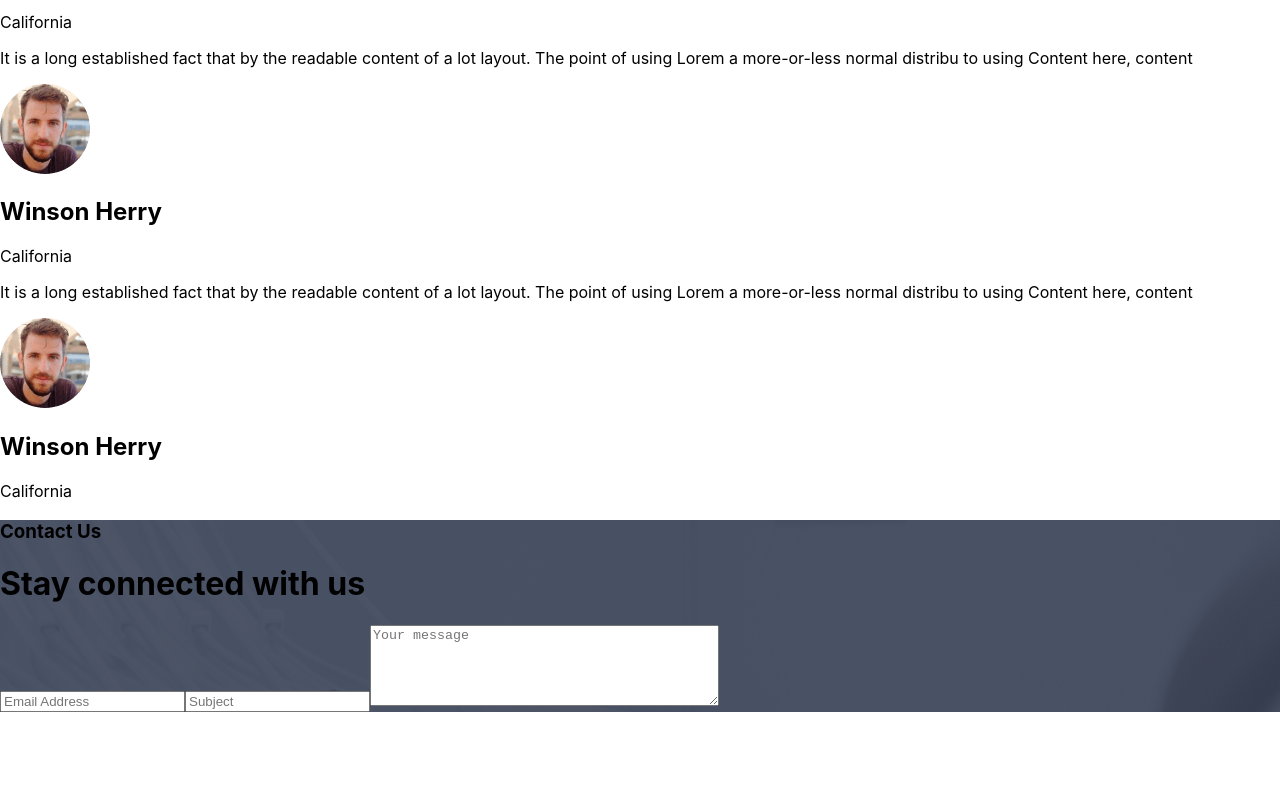
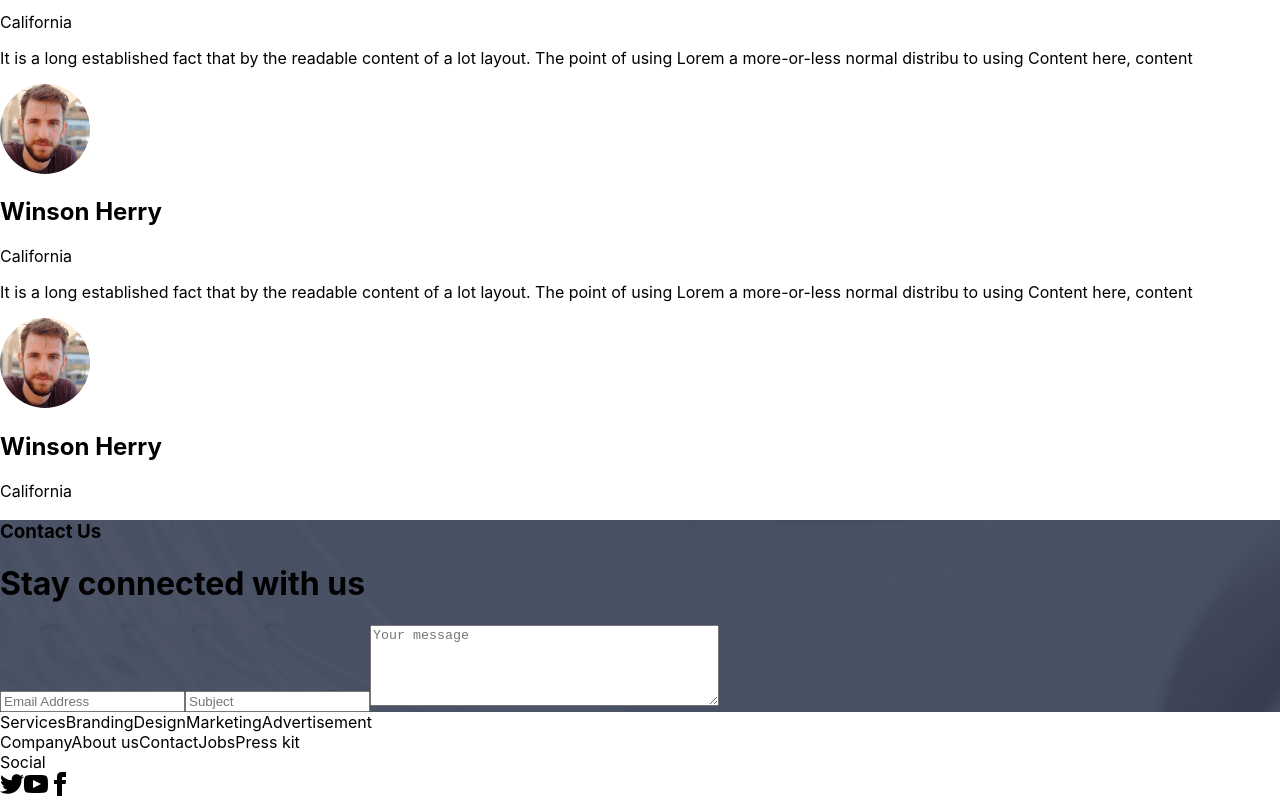
Before and after one commit to Shikder-Vai/doctor-portal-clinte, a React (Create React App) app: page / in a window 1280 px wide. Shown: the part 5899-6699 px from the top of the page. Before the commit the page ends 6611 px from the top, so only its background shows below. Built offline with nearby package versions, Linux system fonts and the light colour scheme.

Commit message:
footer  added

```diff
--- a/src/Pages/Home/ContactUs.js
+++ b/src/Pages/Home/ContactUs.js
@@ -5,7 +5,7 @@
   return (
     <div
       style={{ backgroundImage: `url(${bgImage})` }}
-      className="bg-no-repeat bg-cover bg-center my-5 p-3"
+      className="bg-no-repeat bg-cover bg-center mt-5 p-5"
     >
       <div className=" flex flex-col justify-center items-center my-5">
         <h3 className="text-primary font-bold">Contact Us</h3>
--- /dev/null
+++ b/src/Pages/Home/Footer.js
@@ -0,0 +1,66 @@
+import React from "react";
+import footerBg from "../../assets/images/footer.png";
+
+const Footer = () => {
+  return (
+    <footer
+      style={{ backgroundImage: `url(${footerBg})` }}
+      class="footer p-10 text-base-content bg-no-repeat bg-cover bg-bottom"
+    >
+      <div>
+        <span class="footer-title">Services</span>
+        <a class="link link-hover">Branding</a>
+        <a class="link link-hover">Design</a>
+        <a class="link link-hover">Marketing</a>
+        <a class="link link-hover">Advertisement</a>
+      </div>
+      <div>
+        <span class="footer-title">Company</span>
+        <a class="link link-hover">About us</a>
+        <a class="link link-hover">Contact</a>
+        <a class="link link-hover">Jobs</a>
+        <a class="link link-hover">Press kit</a>
+      </div>
+      <div>
+        <span class="footer-title">Social</span>
+        <div class="grid grid-flow-col gap-4">
+          <a>
+            <svg
+              xmlns="http://www.w3.org/2000/svg"
+              width="24"
+              height="24"
+              viewBox="0 0 24 24"
+              class="fill-current"
+            >
+              <path d="M24 4.557c-.883.392-1.832.656-2.828.775 1.017-.609 1.798-1.574 2.165-2.724-.951.564-2.005.974-3.127 1.195-.897-.957-2.178-1.555-3.594-1.555-3.179 0-5.515 2.966-4.797 6.045-4.091-.205-7.719-2.165-10.148-5.144-1.29 2.213-.669 5.108 1.523 6.574-.806-.026-1.566-.247-2.229-.616-.054 2.281 1.581 4.415 3.949 4.89-.693.188-1.452.232-2.224.084.626 1.956 2.444 3.379 4.6 3.419-2.07 1.623-4.678 2.348-7.29 2.04 2.179 1.397 4.768 2.212 7.548 2.212 9.142 0 14.307-7.721 13.995-14.646.962-.695 1.797-1.562 2.457-2.549z"></path>
+            </svg>
+          </a>
+          <a>
+            <svg
+              xmlns="http://www.w3.org/2000/svg"
+              width="24"
+              height="24"
+              viewBox="0 0 24 24"
+              class="fill-current"
+            >
+              <path d="M19.615 3.184c-3.604-.246-11.631-.245-15.23 0-3.897.266-4.356 2.62-4.385 8.816.029 6.185.484 8.549 4.385 8.816 3.6.245 11.626.246 15.23 0 3.897-.266 4.356-2.62 4.385-8.816-.029-6.185-.484-8.549-4.385-8.816zm-10.615 12.816v-8l8 3.993-8 4.007z"></path>
+            </svg>
+          </a>
+          <a>
+            <svg
+              xmlns="http://www.w3.org/2000/svg"
+              width="24"
+              height="24"
+              viewBox="0 0 24 24"
+              class="fill-current"
+            >
+              <path d="M9 8h-3v4h3v12h5v-12h3.642l.358-4h-4v-1.667c0-.955.192-1.333 1.115-1.333h2.885v-5h-3.808c-3.596 0-5.192 1.583-5.192 4.615v3.385z"></path>
+            </svg>
+          </a>
+        </div>
+      </div>
+    </footer>
+  );
+};
+
+export default Footer;
--- a/src/Pages/Home/Home.js
+++ b/src/Pages/Home/Home.js
@@ -5,6 +5,7 @@
 import MakeAppointment from "./MakeAppointment";
 import Testimonial from "./Testimonial/Testimonial";
 import ContactUs from "./ContactUs";
+import Footer from "./Footer";
 
 const Home = () => {
   return (
@@ -15,6 +16,7 @@
       <MakeAppointment></MakeAppointment>
       <Testimonial></Testimonial>
       <ContactUs />
+      <Footer />
     </div>
   );
 };
```
